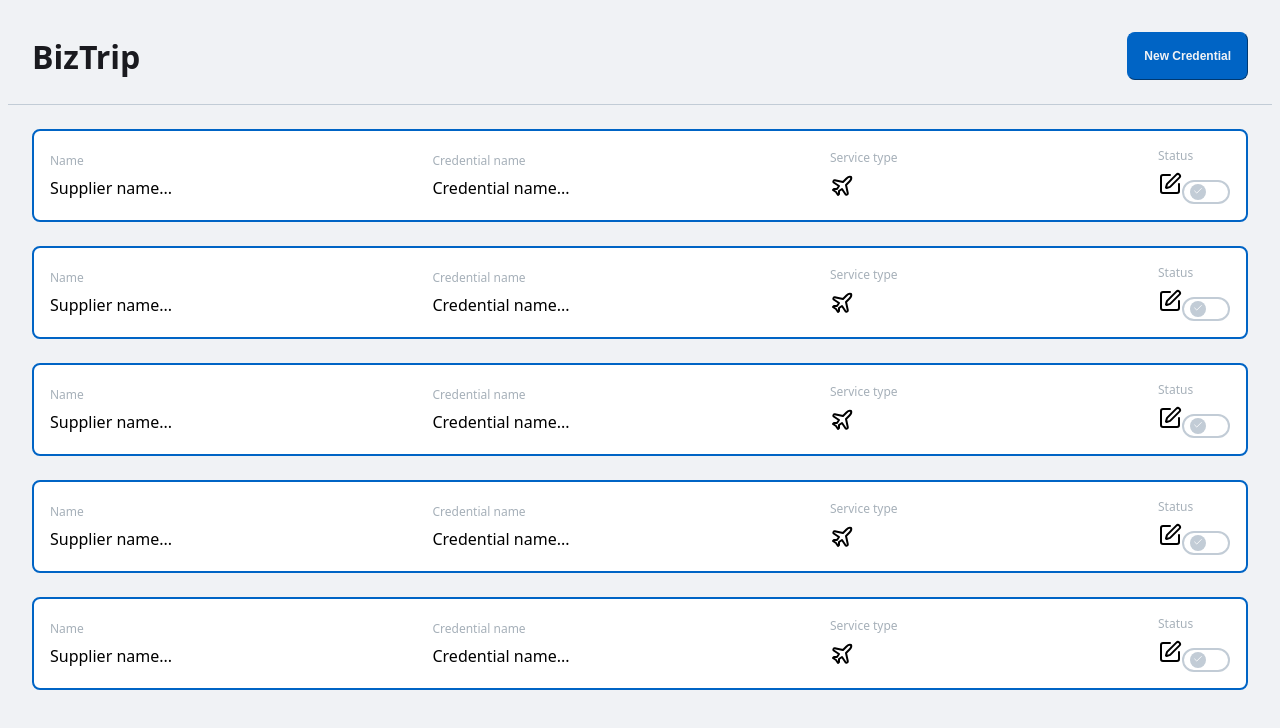
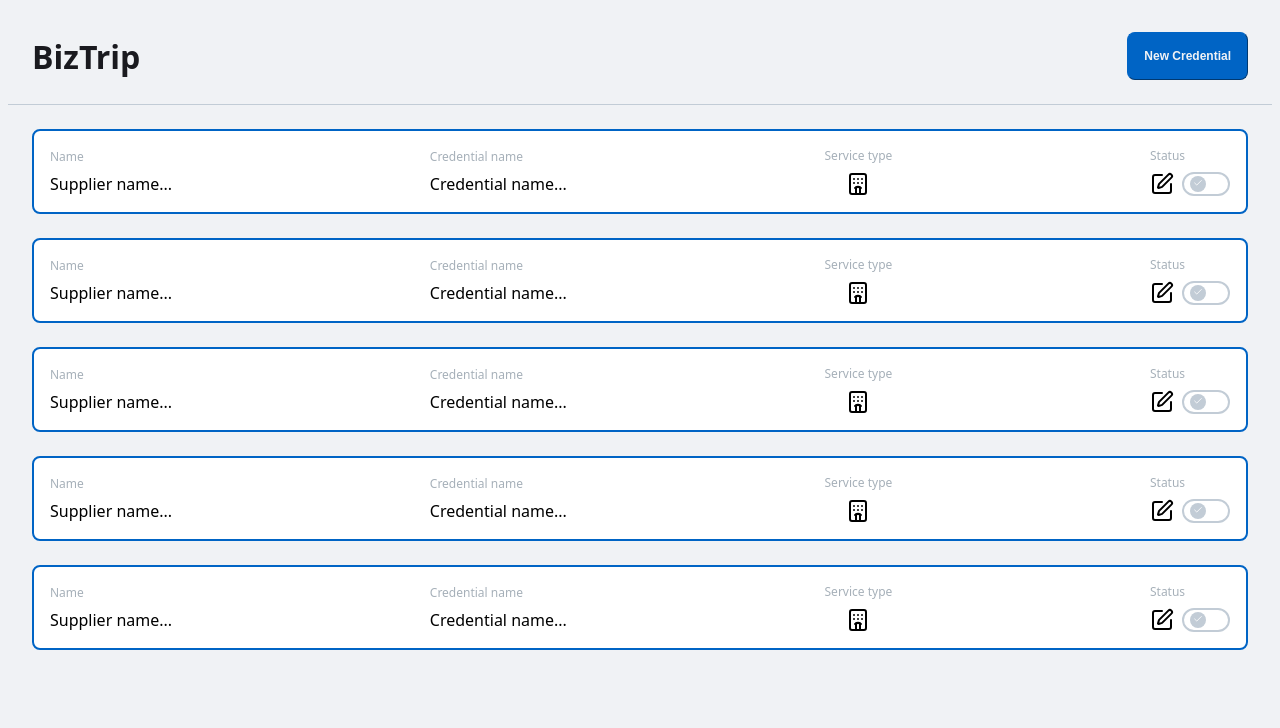
Before and after one commit to antoniovini47/biztrip-test, a React (Vite) app: page / in a window 1280 px wide. Shown: the top 728 px of the page. Built offline with nearby package versions, Linux system fonts and the light colour scheme.

Commit message:
feat: dynamic icon for type service

```diff
--- a/src/components/supplier-list-item.tsx
+++ b/src/components/supplier-list-item.tsx
@@ -1,8 +1,8 @@
 import { styled } from "@stitches/react";
-import { Edit, Plane } from "lucide-react";
+import { Edit } from "lucide-react";
 import SwitchStyled from "./ui/SwitchStyled";
 import { theme } from "../../stitches.config";
-
+import ServiceTypeIcon from "./ui/ServiceIconType";
 import { Supplier } from "../types/Supplier";
 
 const SupplierContainerStyled = styled("div", {
@@ -35,8 +35,23 @@ const SupplierCollumTitleStyled = styled("p", {
 });
 
 const SupplierCollumContentStyled = styled("p", {
+  display: "flex",
+  flexDirection: "row",
+  alignItems: "center",
+  justifyContent: "center",
+  gap: theme.gap.sm,
   fontSize: theme.fontSizes.md,
   margin: 0,
+});
+
+const EditIconStyled = styled(Edit, {
+  color: theme.colors.black,
+  width: "24px",
+  height: "24px",
+  "&:hover": {
+    color: theme.colors.primary,
+    transition: "color 300ms",
+  },
 });
 
 type SupplierCollumContainerProps = {
@@ -60,17 +75,14 @@ const SupplierListItem = (supplier: Supplier) => {
       <SupplierCollumContainer title="Credential name" children={<>Credential name...</>} />
       <SupplierCollumContainer
         title="Service type"
-        children={
-          <>
-            <Plane />
-          </>
-        }
+        // !TODO: Only icon sample, change it later to receive plane/bed/etc
+        children={<ServiceTypeIcon serviceType={"hotel"} />}
       />
       <SupplierCollumContainer
         title="Status"
         children={
           <>
-            <Edit />
+            <EditIconStyled />
             <SwitchStyled />
           </>
         }
--- /dev/null
+++ b/src/components/ui/ServiceIconType.tsx
@@ -0,0 +1,21 @@
+import * as Lucide from "lucide-react";
+import capitalize from "../../utils/capitalize";
+
+type ServiceTypeIconProps = {
+  serviceType: string;
+};
+
+const ServiceTypeIcon = ({ serviceType }: ServiceTypeIconProps) => {
+  const IconName = capitalize(serviceType.toString());
+  console.log(IconName);
+  const IconComponent = Lucide[IconName as keyof typeof Lucide] as React.ComponentType;
+  console.log(IconComponent);
+
+  if (!IconComponent) {
+    return <Lucide.EllipsisIcon />;
+  }
+
+  return <IconComponent />;
+};
+
+export default ServiceTypeIcon;
--- /dev/null
+++ b/src/utils/capitalize.ts
@@ -0,0 +1,5 @@
+const capitalize = (str: string) => {
+  return str.charAt(0).toUpperCase() + str.slice(1);
+};
+
+export default capitalize;
```
